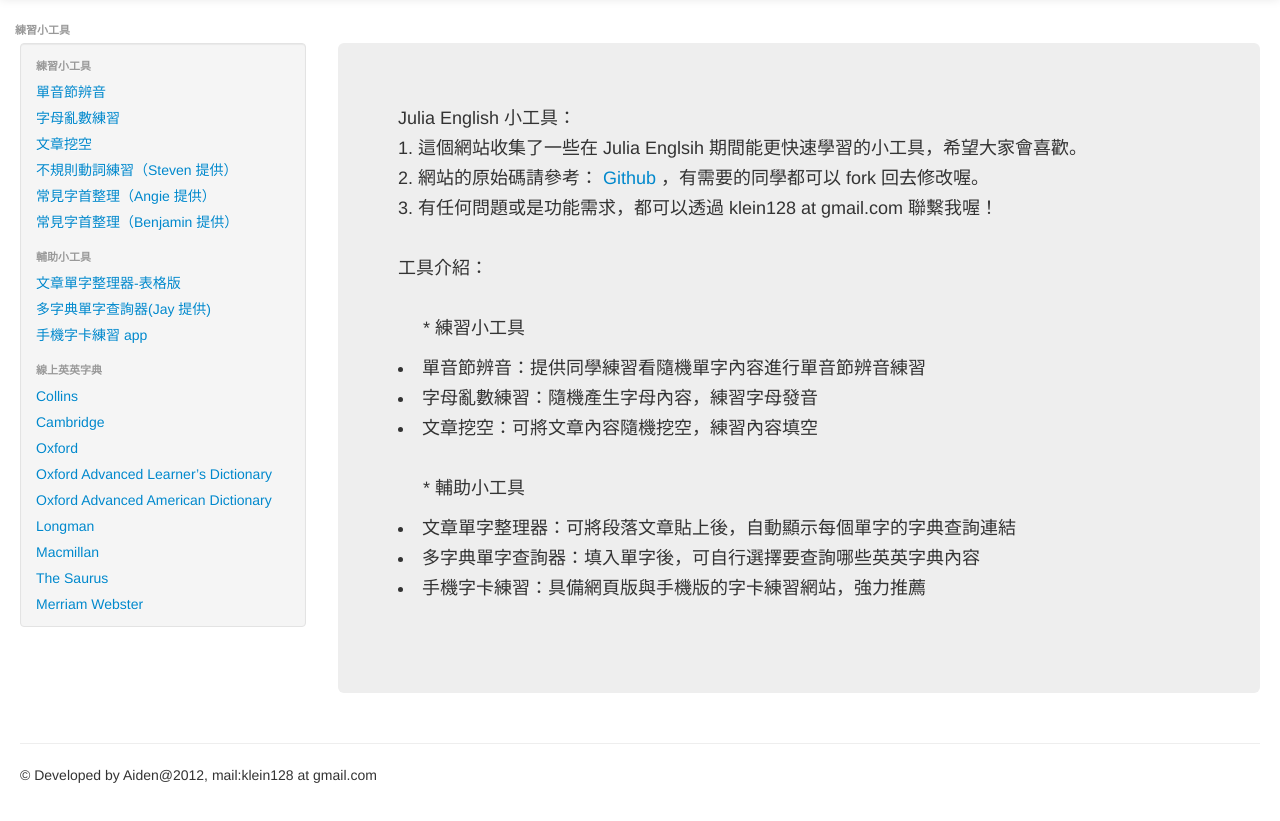
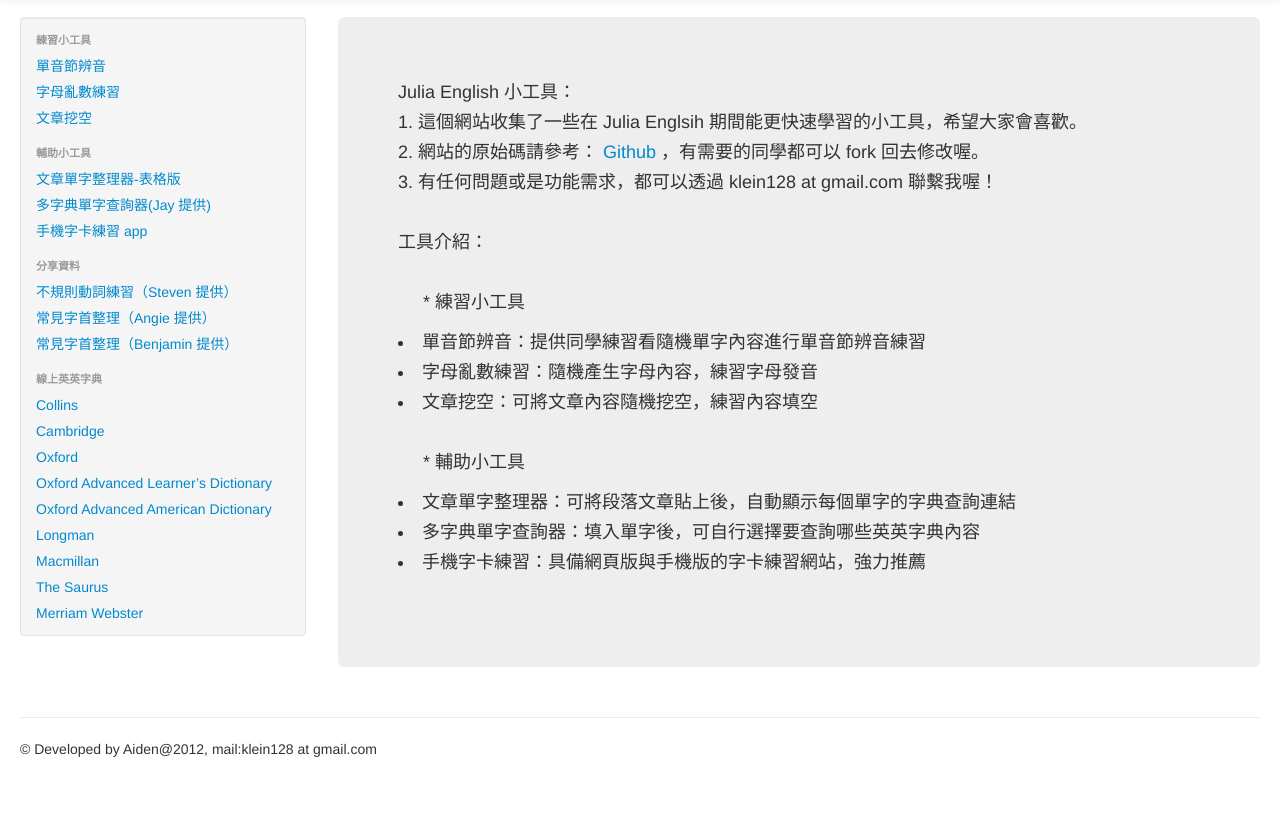
Before and after one commit to Aiden128/julia-tools, a plain HTML site: page index.html in a window 1280 px wide. Shown: the part 43-864 px from the top of the page. Drawn offline with nearby package versions, Linux system fonts and the light colour scheme.

Commit message:
upload file again

```diff
--- a/index.html
+++ b/index.html
@@ -1,4 +1,3 @@
-                        <li class="nav-header">練習小工具</li>
 <!DOCTYPE html>
 <html>
 
@@ -65,10 +64,6 @@
                         <li><a href="#" onclick="javascript:loadhtml('Julia-Cut.html');">單音節辨音</a></li>
                         <li><a href="#" onclick="javascript:loadhtml('Julia-Letter.html');">字母亂數練習</a></li>
                         <li><a href="#" onclick="javascript:loadhtml('Julia-Random-DD.html');">文章挖空</a></li>
-                                                <li><a href="/res/%E4%B8%8D%E8%A6%8F%E5%89%87%E5%8B%95%E8%A9%9E_Steven.zip">不規則動詞練習（Steven 提供）</a></li>
-<!--                         <li><a href="../Julia/res/%E4%B8%8D%E8%A6%8F%E5%89%87%E5%8B%95%E8%A9%9E_Anita.rar">不規則動詞音檔分割版（Anita 提供）</a></li>
- -->                        <li><a href="/res/%E5%B8%B8%E8%A6%8B%E5%AD%97%E9%A6%96_final.docx">常見字首整理（Angie 提供）</a></li>
-                        <li><a href="res/%E5%AD%97%E6%A0%B9%E5%AD%97%E9%A6%96%E5%AD%97%E5%B0%BE%E6%95%B4%E7%90%86_ben.docx">常見字首整理（Benjamin 提供）</a></li>
                         <li class="nav-header">輔助小工具</li>
                         <!--                         <li><a href="Julia-DD.html" target="_blank">文章單字整理器-簡易版</a></li> -->
                         <li><a href="Julia-DD-Tables.html" target="_blank">文章單字整理器-表格版</a></li>
@@ -76,6 +71,12 @@
                         <li><a href="https://quizlet.com/latest" target="_blank">手機字卡練習 app</a></li>
                         <!--       <li><a href="/Julia/res/Longman Dictionary of English 5th Edition.apk" target="_blank">Android 字典下載(Longma)(Ivan 提供)</a></li>
                         <li><a href="/Julia/res/Oxford Dictionary of English Second Edition for Android.apk" target="_blank">Android 字典下載(Oxford)(Ivan 提供)</a></li> -->
+                        <li class="nav-header">分享資料</li>
+                        <li><a href="res/vagrant_Steven.zip">不規則動詞練習（Steven 提供）</a></li>
+                        <!--                         <li><a href="../Julia/res/%E4%B8%8D%E8%A6%8F%E5%89%87%E5%8B%95%E8%A9%9E_Anita.rar">不規則動詞音檔分割版（Anita 提供）</a></li>
+ -->
+                        <li><a href="res/angie_final.docx">常見字首整理（Angie 提供）</a></li>
+                        <li><a href="res/ben.docx">常見字首整理（Benjamin 提供）</a></li>
                         <li class="nav-header">線上英英字典</li>
                         <li><a href="http://www.collinslanguage.com/Default.aspx" target="_blank">Collins</a></li>
                         <li><a href="http://dictionary.cambridge.org/" target="_blank">Cambridge</a></li>
@@ -106,7 +107,10 @@
                     <br /> 1. 這個網站收集了一些在 Julia Englsih 期間能更快速學習的小工具，希望大家會喜歡。
                     <br /> 2. 網站的原始碼請參考：<a href="https://github.com/photonK/julia-tools"> Github </a>，有需要的同學都可以 fork 回去修改喔。
                     <br /> 3. 有任何問題或是功能需求，都可以透過 klein128 at gmail.com 聯繫我喔！
-                    <br /> <br />工具介紹：   <br /><br />
+                    <br />
+                    <br />工具介紹：
+                    <br />
+                    <br />
                     <ul> * 練習小工具</ul>
                     <li>單音節辨音：提供同學練習看隨機單字內容進行單音節辨音練習</li>
                     <li>字母亂數練習：隨機產生字母內容，練習字母發音</li>
```
